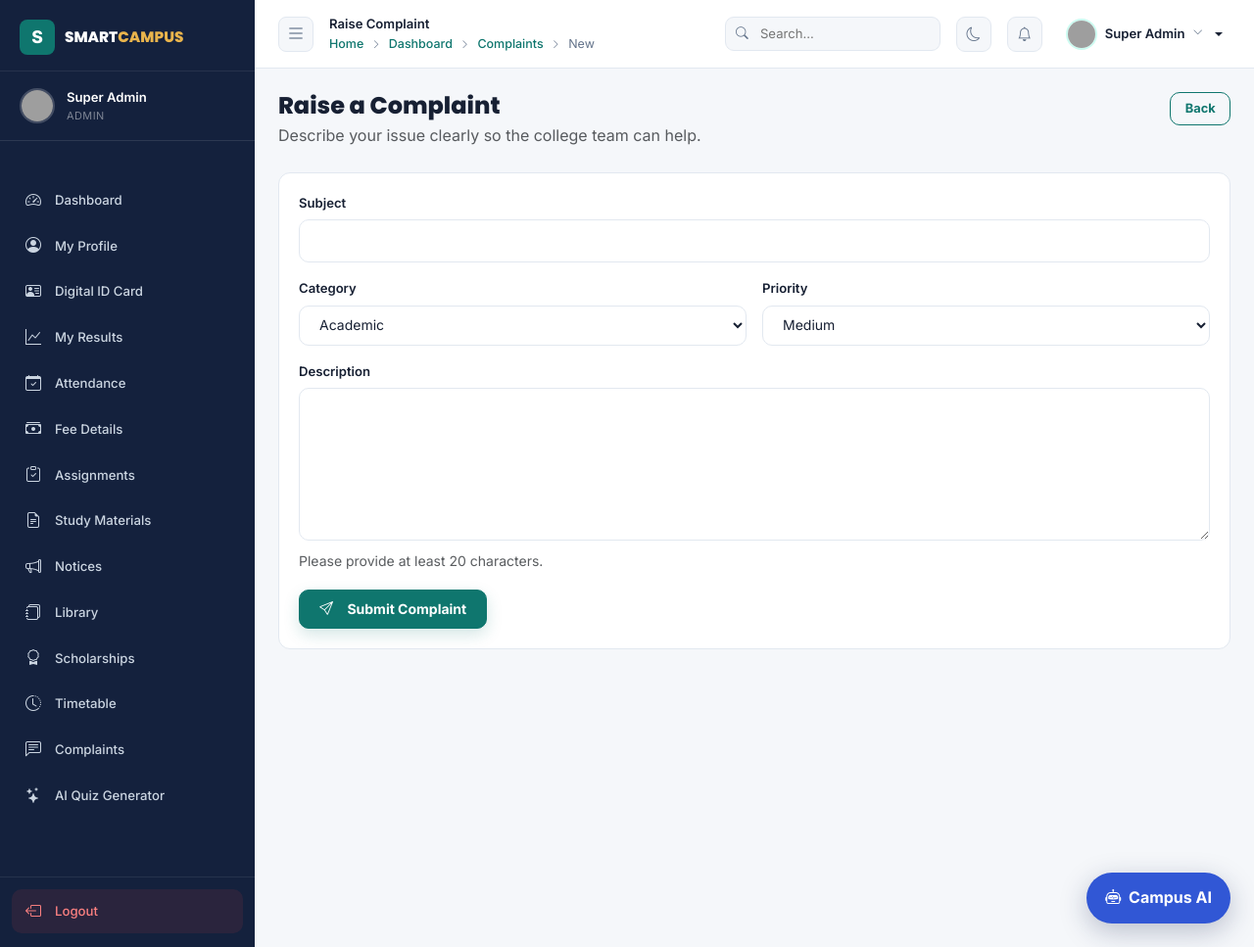
After one commit to rasheshshrimankar-alt/college, a Laravel app: template resources/views/student/complaints/create.blade.php in a window 1280 px wide. The commit adds this page. Shown: the whole page at 98% size. Run offline with Laravel 12, Linux system fonts and the light colour scheme; the template is opened without the code that fills it, so the values that code supplies are empty; a user stored in the database is signed in; data comes from the database, SQL or seed files in the repository; parts of the project's set-up code (start-up, migrations or seed data) failed here and were passed over; some libraries are stand-ins or nearby versions; grey boxes are pictures that could not be loaded.

Commit message:
Fix student complaints and AI quiz feedback
Merge tested complaints and quiz fixes

```diff
--- a/resources/views/admin/complaints/show.blade.php
+++ b/resources/views/admin/complaints/show.blade.php
@@ -21,10 +21,10 @@
 </div>
 @else
 <form method="POST" action="{{ route('admin.complaints.respond',$complaint) }}" data-validate>@csrf
-<div class="sc-form-group"><label class="sc-label">Add Response</label><textarea name="response" class="sc-input" rows="4" required placeholder="Enter your response..."></textarea></div>
+<div class="sc-form-group"><label class="sc-label">Add Response</label><textarea name="admin_response" class="sc-input" rows="4" required placeholder="Enter your response..."></textarea></div>
 <div class="d-flex gap-2">
 <button type="submit" class="btn-primary-sc"><i class="bi bi-send me-2"></i>Send Response</button>
-<select name="status" class="sc-select" style="width:auto" form="this.closest('form')"><option value="in_progress">Mark In Progress</option><option value="resolved">Mark Resolved</option></select>
+<select name="status" class="sc-select" style="width:auto"><option value="in_progress">Mark In Progress</option><option value="resolved">Mark Resolved</option></select>
 </div>
 </form>
 @endif
--- a/resources/views/student/ai-quiz.blade.php
+++ b/resources/views/student/ai-quiz.blade.php
@@ -5,6 +5,8 @@
 @section('sidebar')@include('student.partials.sidebar')@endsection
 
 @section('content')
+@if(session('error'))<div class="alert alert-warning alert-dismissible fade show" role="alert">{{ session('error') }}<button type="button" class="btn-close" data-bs-dismiss="alert" aria-label="Close"></button></div>@endif
+@if($errors->any())<div class="alert alert-danger" role="alert"><strong>Please correct these details:</strong><ul class="mb-0 mt-2">@foreach($errors->all() as $error)<li>{{ $error }}</li>@endforeach</ul></div>@endif
 <div class="page-header animate-fade-down">
     <div>
         <h1 class="page-title"><i class="bi bi-stars me-2"></i>AI Quiz Generator</h1>
--- /dev/null
+++ b/resources/views/student/complaints/create.blade.php
@@ -0,0 +1,15 @@
+@extends('layouts.dashboard')
+@section('title','Raise Complaint')
+@section('page_title','Raise Complaint')
+@section('breadcrumb')<a href="{{ route('student.dashboard') }}">Dashboard</a><i class="bi bi-chevron-right"></i><a href="{{ route('student.complaints.index') }}">Complaints</a><i class="bi bi-chevron-right"></i><span>New</span>@endsection
+@section('sidebar')@include('student.partials.sidebar')@endsection
+@section('content')
+<div class="page-header"><div><h1 class="page-title">Raise a Complaint</h1><p class="text-muted mb-0">Describe your issue clearly so the college team can help.</p></div><a href="{{ route('student.complaints.index') }}" class="btn-outline-sc btn-sm-sc">Back</a></div>
+@if($errors->any())<div class="alert alert-danger"><ul class="mb-0">@foreach($errors->all() as $error)<li>{{ $error }}</li>@endforeach</ul></div>@endif
+<div class="dashboard-card"><div class="card-body-sc"><form method="POST" action="{{ route('student.complaints.store') }}">@csrf
+<div class="sc-form-group mb-3"><label class="sc-label" for="subject">Subject</label><input id="subject" name="subject" class="sc-input" maxlength="255" value="{{ old('subject') }}" required>@error('subject')<small class="text-danger">{{ $message }}</small>@enderror</div>
+<div class="row g-3"><div class="col-md-6"><label class="sc-label" for="category">Category</label><select id="category" name="category" class="sc-select w-100" required>@foreach(['academic'=>'Academic','fees'=>'Fees','facilities'=>'Facilities','hostel'=>'Hostel','technical'=>'Technical','other'=>'Other'] as $value=>$label)<option value="{{ $value }}" @selected(old('category','academic')===$value)>{{ $label }}</option>@endforeach</select></div><div class="col-md-6"><label class="sc-label" for="priority">Priority</label><select id="priority" name="priority" class="sc-select w-100" required>@foreach(['low'=>'Low','medium'=>'Medium','high'=>'High'] as $value=>$label)<option value="{{ $value }}" @selected(old('priority','medium')===$value)>{{ $label }}</option>@endforeach</select></div></div>
+<div class="sc-form-group mt-3 mb-3"><label class="sc-label" for="description">Description</label><textarea id="description" name="description" class="sc-input" rows="6" minlength="20" maxlength="5000" required>{{ old('description') }}</textarea><small class="text-muted">Please provide at least 20 characters.</small></div>
+<button type="submit" class="btn-primary-sc"><i class="bi bi-send me-2"></i>Submit Complaint</button>
+</form></div></div>
+@endsection
```
Also changed, not shown: resources/views/student/complaints/index.blade.php (added, +16 -0 lines), resources/views/student/complaints/show.blade.php (added, +13 -0 lines), tests/Feature/StudentPagesSmokeTest.php (added, +23 -0 lines).
